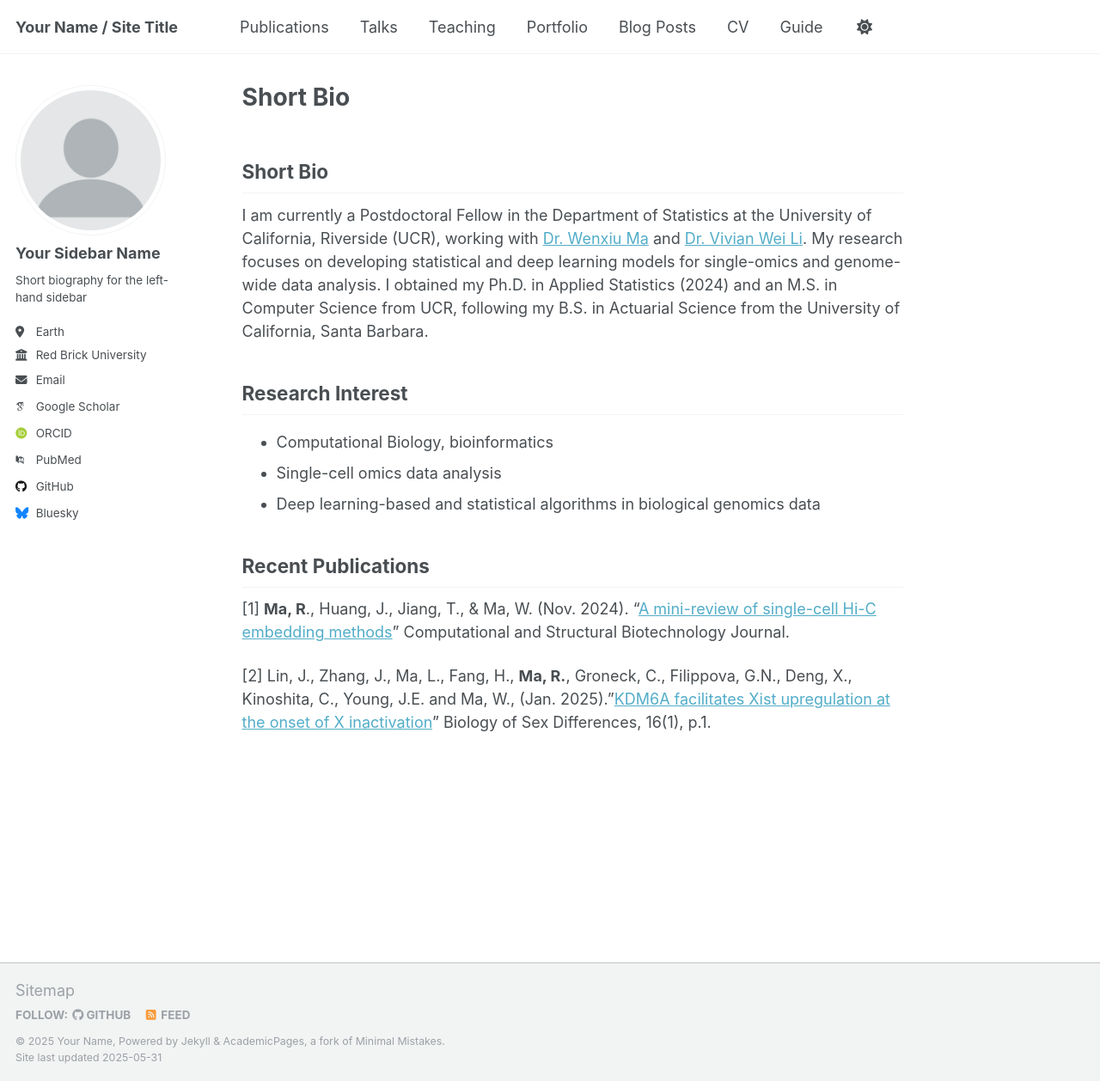
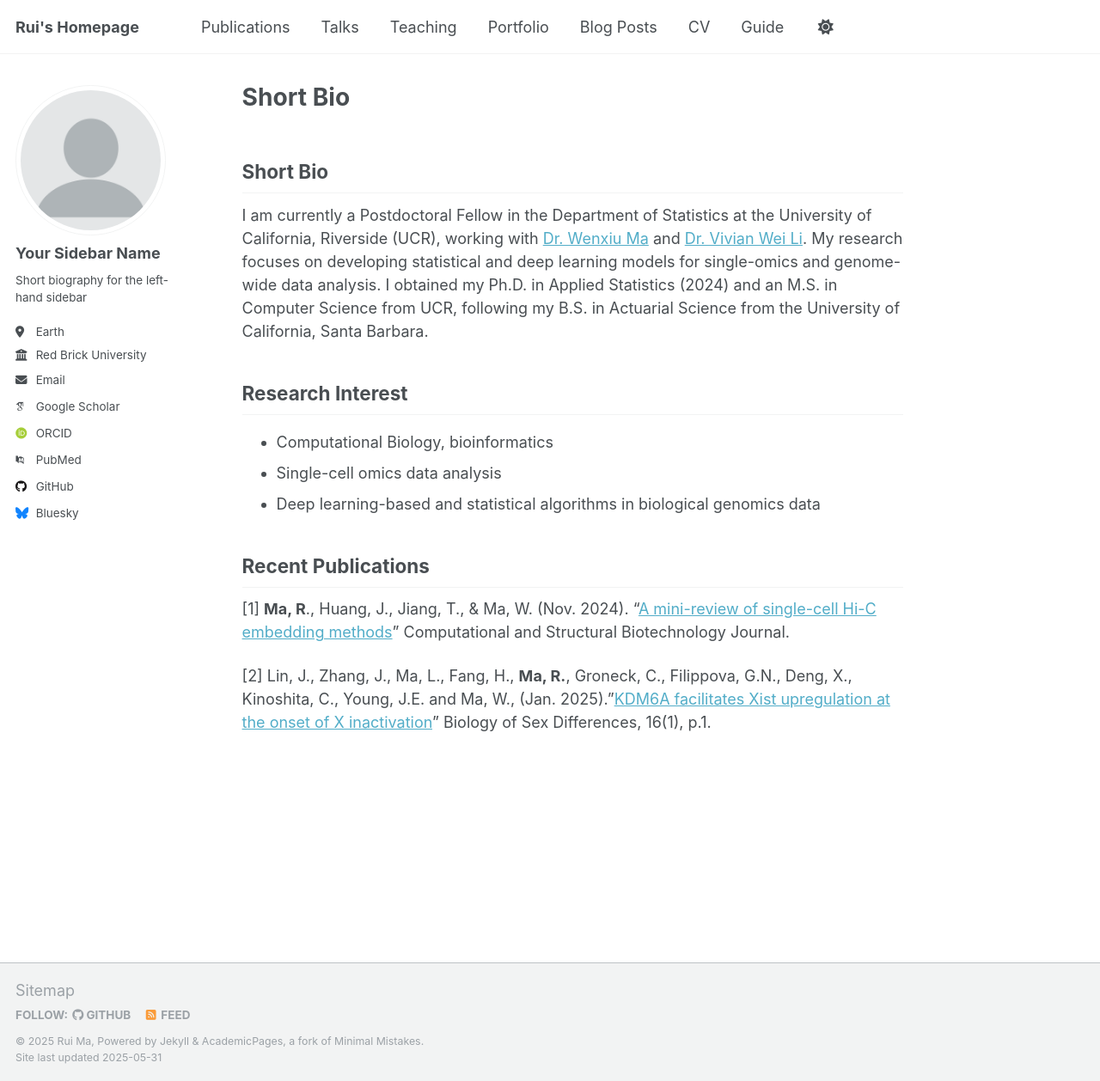
Before and after one commit to rma045/ruima, a Jekyll site: the page built from _pages/about.md, in a window 1280 px wide and 1258 px high. Shown: the whole window at 86% size. Built offline with Jekyll 4.4.1, drawn with Linux system fonts in a browser that asks for light colours; some web fonts are replaced; our own code applies the rules of GitHub Pages for plain Markdown files.

Commit message:
Update _config.yml

```diff
--- a/_config.yml
+++ b/_config.yml
@@ -9,13 +9,13 @@
 # Basic Site Settings
 locale                   : "en-US"
 site_theme               : "default"
-title                    : "Your Name / Site Title"
+title                    : "Rui's Homepage"
 title_separator          : "-"
-name                     : &name "Your Name"
-description              : &description "personal description"
-url                      : https://academicpages.github.io # the base hostname & protocol for your site e.g. "https://[your GitHub username].github.io" or if you already have some other page hosted on Github then use "https://[your GitHub username].github.io/[Your Repo Name]"
+name                     : &name "Rui Ma"
+description              : &description "PostDoc Fellow at UCR"
+url                      :  https://ruima-stats.github.io # the base hostname & protocol for your site e.g. "https://[your GitHub username].github.io" or if you already have some other page hosted on Github then use "https://[your GitHub username].github.io/[Your Repo Name]"
 baseurl                  : "" # the subpath of your site, e.g. "/blog"
-repository               : "academicpages/academicpages.github.io"
+repository               : "ruima-stats.github.io"
 
 # Site Author - The following control what appear as part of the author content on the side bar.
 #               If a field is blank the icon and link will not appear, otherwise it will be shown.
```
